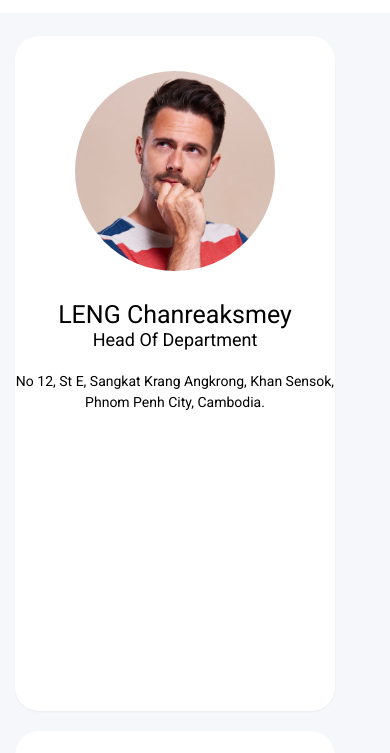
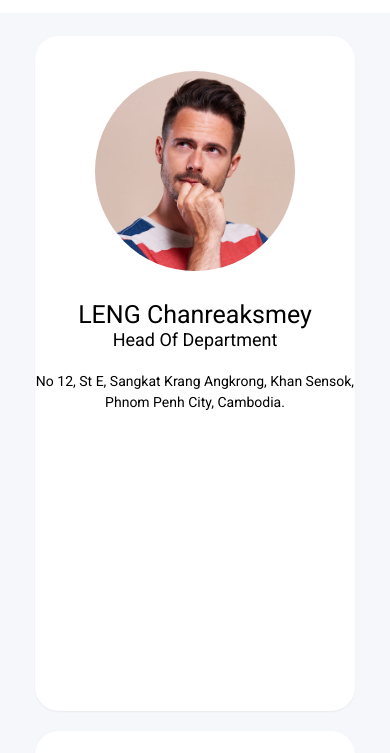
Before and after one commit to chanreaksmeyleng/hw23, a website: page profile.html in a window 390 px wide. Shown: the part 59-812 px from the top of the page. Drawn offline with nearby package versions, Linux system fonts and the light colour scheme; a web font is replaced by a local one.

Commit message:
first commit

```diff
--- a/profile.html
+++ b/profile.html
@@ -279,9 +279,9 @@
         </div>
       </nav>
     </header>
-    <main class="h-screen lg:px-40 md:px-40 sm:px-[15px] px-[15px] pt-[95px] bg-[#F5F7FA]">
-      <div class="w-full flex lg:flex-row md:flex-row sm:flex-col flex-col gap-5">
-        <div class="shadow-sm lg:h-[80vh] md:h-[80vh] sm:h-[80vh] h-[80vh] w-[320px] flex flex-col  items-center bg-white rounded-3xl pt-[35px] ">
+    <main class="h-screen lg:px-40 md:px-40 sm:px-[17px] px-[17px] pt-[95px] bg-[#F5F7FA]">
+      <div class="w-full flex lg:flex-row md:flex-row sm:flex-col flex-col items-center gap-5">
+        <div class="shadow-sm lg:h-[80vh] md:h-[80vh] sm:h-[80vh] h-[80vh] w-[320px] flex flex-col  items-center bg-white rounded-3xl pt-[35px]">
             <img src="./src/image/profile.jpg" class="rounded-full w-[200px] h-[200px]" alt="">
             <p class="text-[25px] pt-[25px]">LENG Chanreaksmey</p>
             <p class="text-[18px] leading-3">Head Of Department</p>
```
Also changed, not shown: src/output.css.
